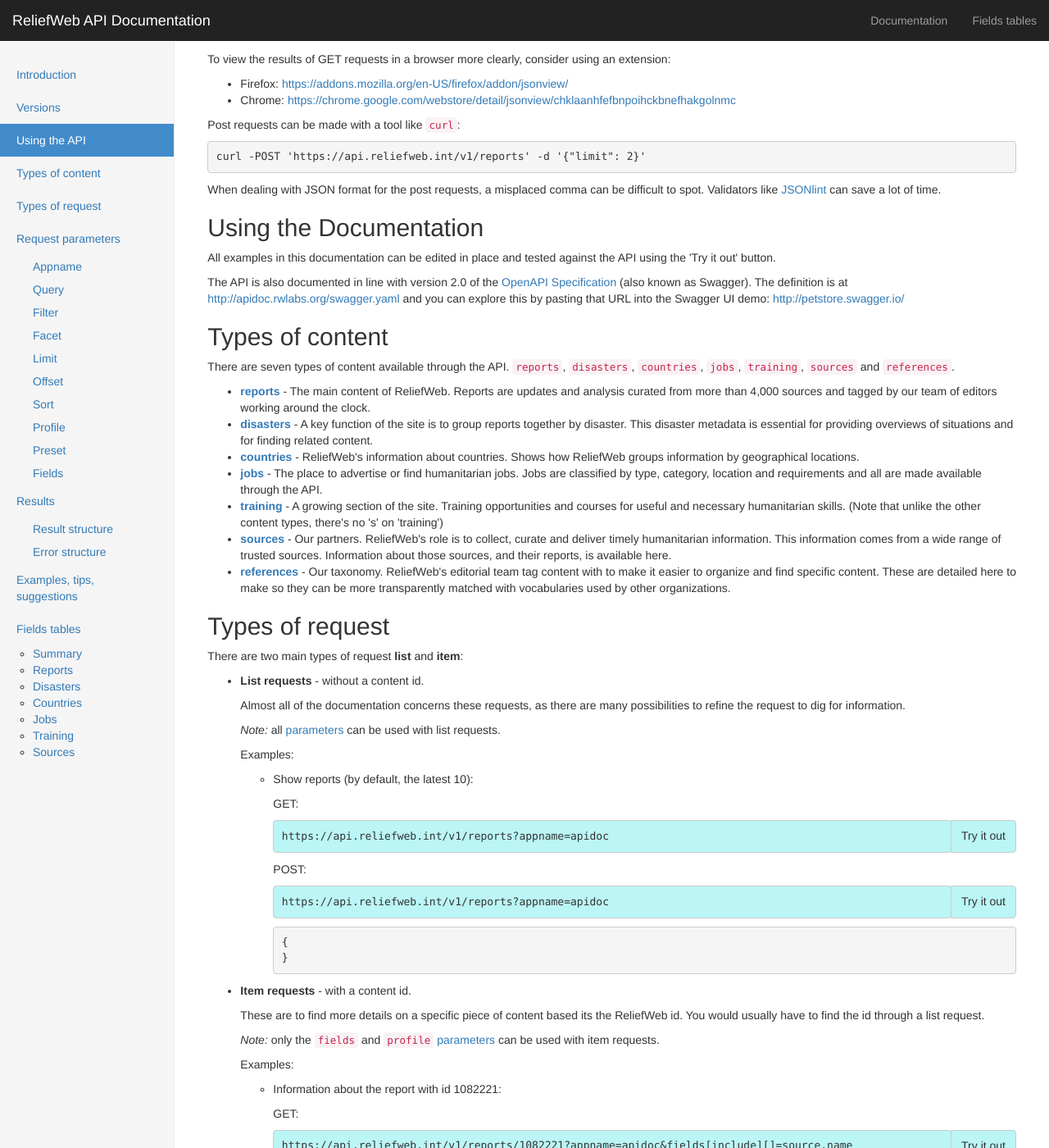
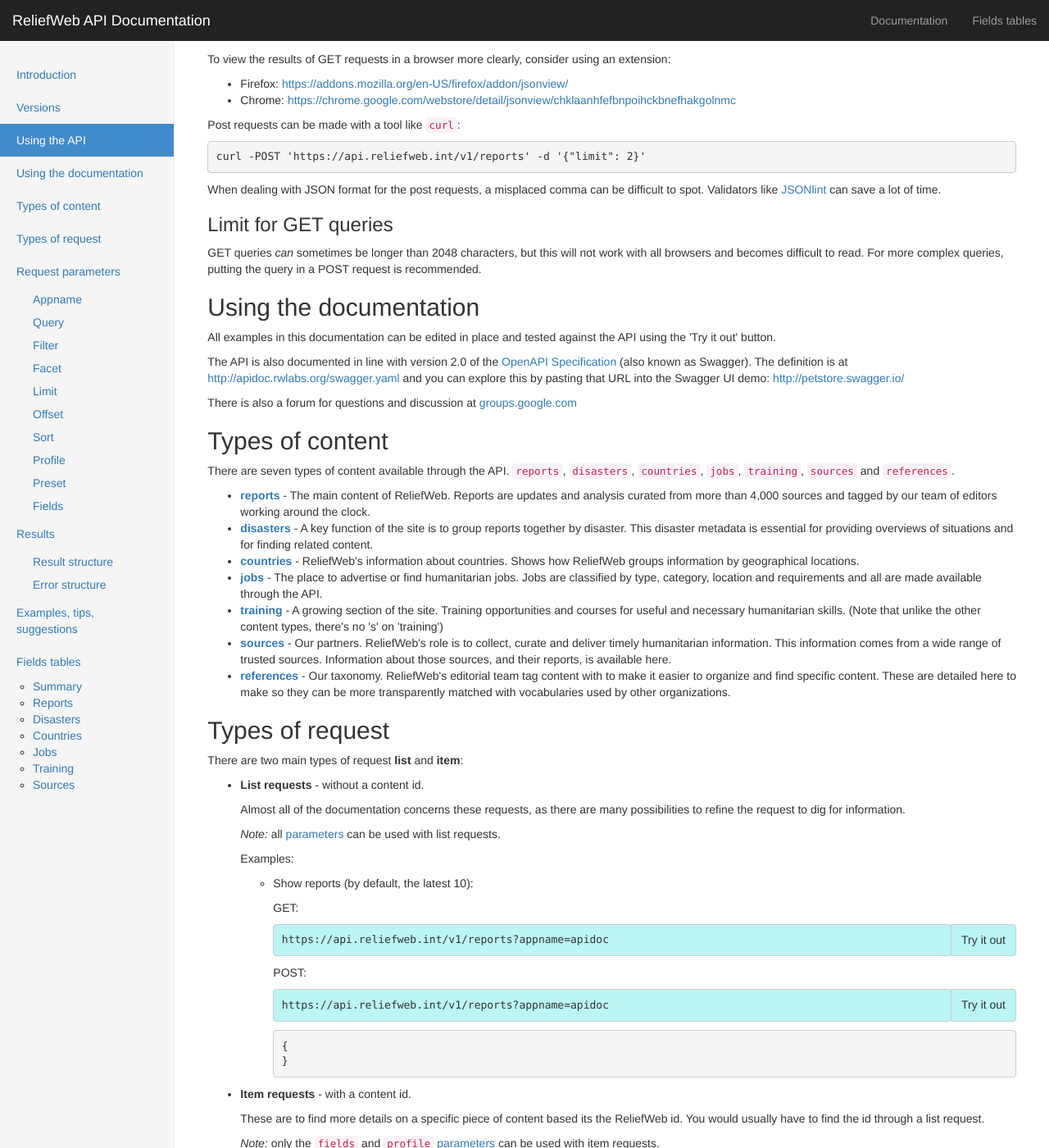
Before and after one commit to UN-OCHA/rwint-api-doc, a Jekyll site: the page index.html, which Jekyll copies as it is, in a window 1280 px wide and 1400 px high, scrolled down 903 px. Shown: the whole window at 82% size. Built offline with Jekyll 4.4.1, drawn with Linux system fonts in a browser that asks for light colours; some of the changed text lies outside the part shown.

Commit message:
add section on url limit

```diff
--- a/index.html
+++ b/index.html
@@ -54,6 +54,7 @@
             <li><a href="#introduction">Introduction</a></li>
             <li><a href="#versions">Versions</a></li>
             <li><a href="#api-use">Using the API</a></li>
+            <li><a href="#doc-use">Using the documentation</a></li>
             <li><a href="#content-types">Types of content</a></li>
             <li><a href="#request-types">Types of request</a></li>
             <li><a href="#parameters">Request parameters</a></li>
@@ -144,12 +145,17 @@
 
           <p>When dealing with JSON format for the post requests, a misplaced comma can be difficult to spot. Validators like <a href="http://jsonlint.com">JSONlint</a> can save a lot of time.</p>
 
-
-          <h2 id="doc-use">Using the Documentation </h2>
+          <h3 id="get-query-length-limit">Limit for GET queries </h3>
+
+          <p>GET queries <em>can</em> sometimes be longer than 2048 characters, but this will not work with all browsers and becomes difficult to read. For more complex queries, putting the query in a POST request is recommended.</p>
+
+          <h2 id="doc-use">Using the documentation </h2>
 
           <p>All examples in this documentation can be edited in place and tested against the API using the 'Try it out' button.</p>
 
           <p>The API is also documented in line with version 2.0 of the <a href="https://openapis.org/specification">OpenAPI Specification</a> (also known as Swagger). The definition is at <a href="http://apidoc.rwlabs.org/swagger.yaml">http://apidoc.rwlabs.org/swagger.yaml</a> and you can explore this by pasting that URL into the Swagger UI demo: <a href="http://petstore.swagger.io/" rel="nofollow">http://petstore.swagger.io/</a></p>
+
+          <p>There is also a forum for questions and discussion at <a href="https://groups.google.com/forum/#!forum/rw-api-dev">groups.google.com</a></p>
 
           <h2 id="content-types">Types of content </h2>
 
@@ -230,7 +236,7 @@
             </li>
           </ul>
 
-          <h2 id="parameters">Request Parameters </h2>
+          <h2 id="parameters">Request parameters </h2>
 
           <h3 id="appname">Appname </h3>
 
```
Also changed, not shown: other parts of index.html (+1 -1 lines).
